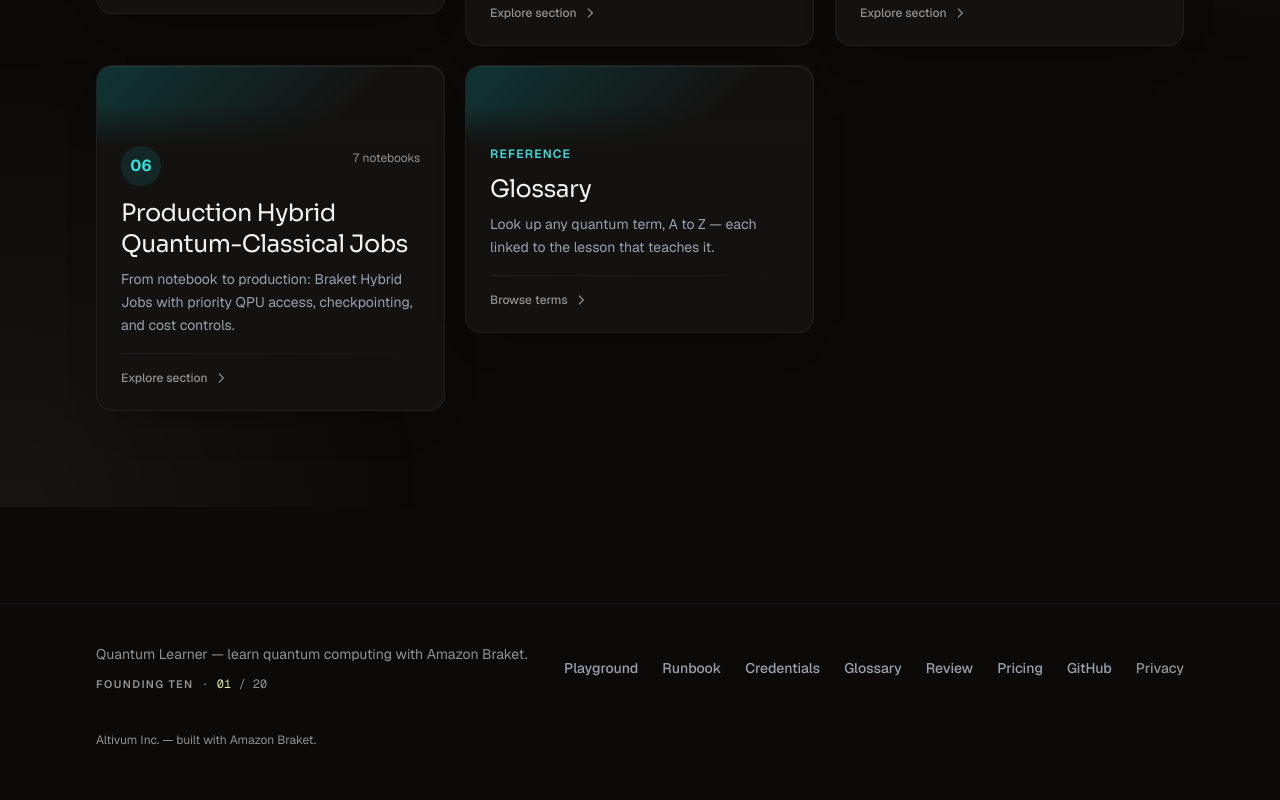
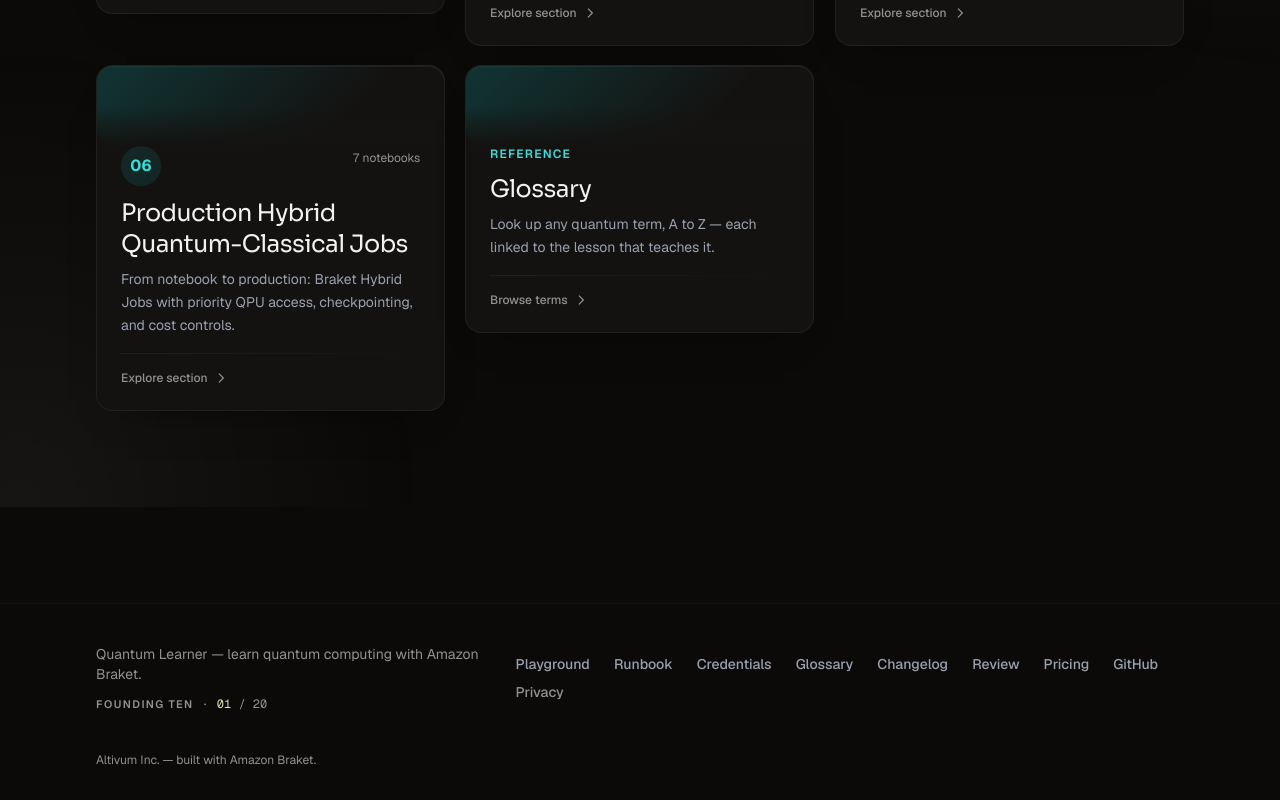
Before and after one commit to AltivumInc-Admin/quantum-computing, a Next.js app in the folder web/: page / in a window 1280 px wide. Shown: the part 4836-5636 px from the top of the page. Built offline with nearby package versions, Linux system fonts and the light colour scheme; no server answers.

Commit message:
feat(changelog): link the changelog from the site footer

```diff
--- a/web/src/components/footer.tsx
+++ b/web/src/components/footer.tsx
@@ -41,6 +41,9 @@ export function Footer() {
           <Link href="/glossary" className={linkClass}>
             {t("nav.glossary")}
           </Link>
+          <Link href="/changelog" className={linkClass}>
+            {t("nav.changelog")}
+          </Link>
           <Link href="/review" className={linkClass}>
             {t("nav.review")}
           </Link>
```
Also changed, not shown: 1 other file (tests, documents, lock files or other folders).
